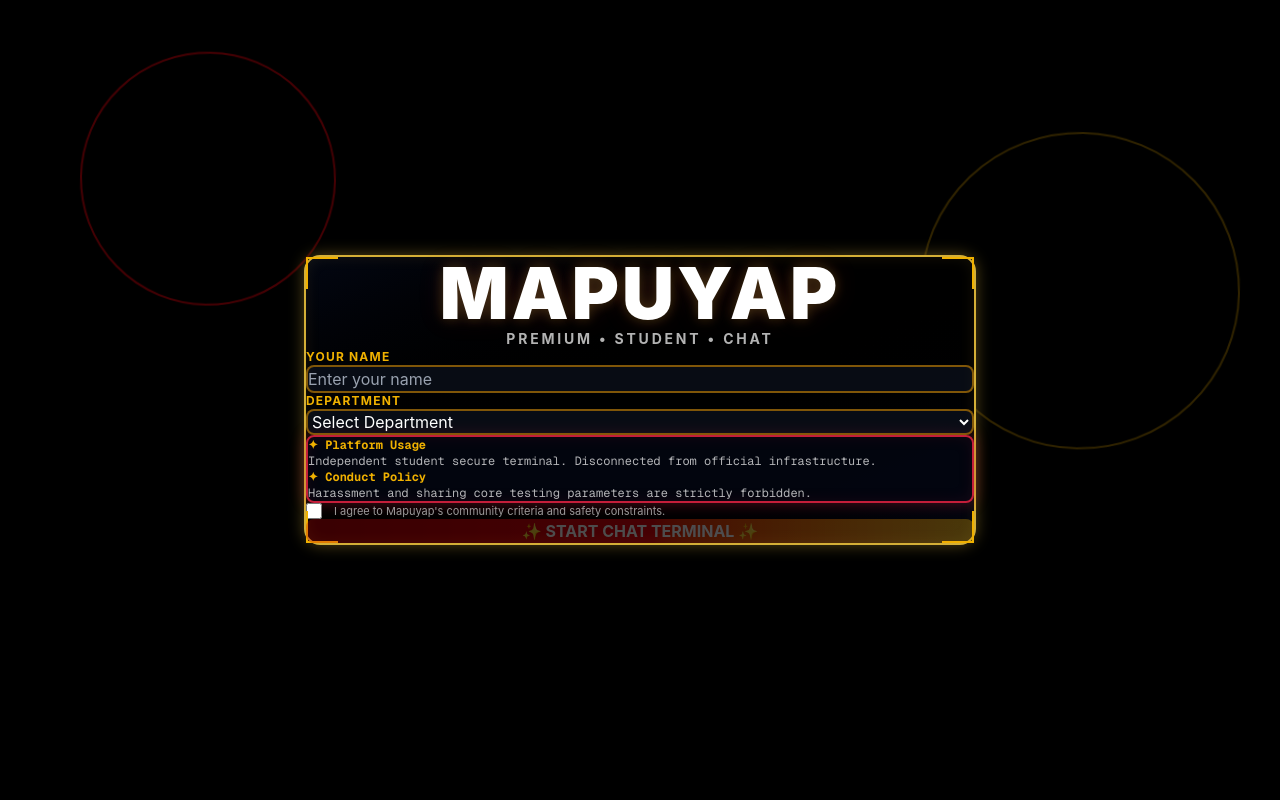
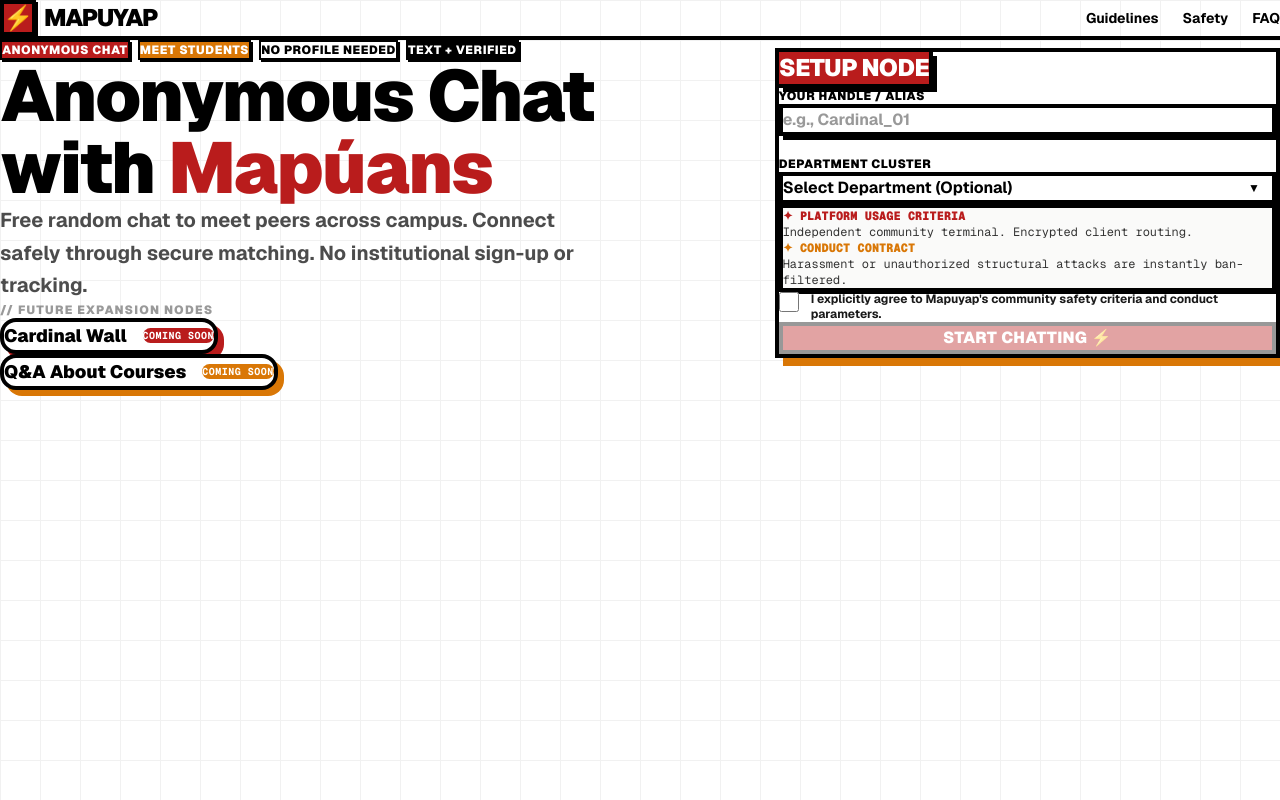
Before and after one commit to KobeOrteza/mapuyap, a Next.js app in the folder mapuyap/: page / in a window 1280 px wide. Built offline with nearby package versions, Linux system fonts and the light colour scheme.

Commit message:
feat: redesign home UI to red and gold neo-brutalist style with upcoming feature nodes

```diff
--- a/mapuyap/app/page.tsx
+++ b/mapuyap/app/page.tsx
@@ -40,78 +40,196 @@ export default function Home() {
     }, 400);
   };
 
+  const handleFutureFeature = (featureName: string) => {
+    alert(`${featureName} module is under development! Coming soon.`);
+  };
+
   return (
-    <main className="min-h-screen bg-black flex items-center justify-center p-4 relative overflow-hidden">
-      <div className="absolute inset-0 overflow-hidden">
-        <div className="absolute top-20 left-20 w-64 h-64 rounded-full border-2 border-red-600/30 float-3d"></div>
-        <div className="absolute top-40 right-10 w-80 h-80 rounded-full border-2 border-yellow-500/20 float-3d"></div>
+    <main className="min-h-screen bg-white font-sans text-black relative p-6 md:p-12 selection:bg-[#B91C1C] selection:text-white block">
+      {/* Neo-Brutalist Grid Background Pattern */}
+      <div
+        className="absolute inset-0 opacity-5 pointer-events-none"
+        style={{
+          backgroundImage: 'linear-gradient(#000 1px, transparent 1px), linear-gradient(90deg, #000 1px, transparent 1px)',
+          backgroundSize: '40px 40px'
+        }}
+      />
+
+      {/* Header / Navbar section */}
+      <header className="max-w-7xl mx-auto flex justify-between items-center border-b-4 border-black pb-6 mb-12 relative z-10 bg-transparent h-auto">
+        <div className="flex items-center gap-2 font-black text-2xl tracking-tight relative">
+          <div className="bg-[#B91C1C] text-white w-9 h-9 border-4 border-black rounded-none flex items-center justify-center font-sans shadow-[2px_2px_0px_0px_#000]">
+            ⚡
+          </div>
+          <span className="tracking-tighter">MAPUYAP</span>
+        </div>
+        <div className="hidden md:flex gap-6 font-bold text-sm relative">
+          <span className="cursor-pointer hover:text-[#B91C1C] hover:underline">Guidelines</span>
+          <span className="cursor-pointer hover:text-[#B91C1C] hover:underline">Safety</span>
+          <span className="cursor-pointer hover:text-[#B91C1C] hover:underline">FAQ</span>
+        </div>
+      </header>
+
+      {/* Main split content layout */}
+      <div className="max-w-7xl mx-auto grid grid-cols-1 lg:grid-cols-12 gap-12 items-start relative z-10 pb-12">
+
+        {/* Left Side: Hero Text, Badges, and Stacking Chat Bubbles */}
+        <div className="lg:col-span-7 space-y-12 relative block w-full">
+
+          {/* Main Hero Group */}
+          <div className="space-y-6">
+            {/* Aesthetic Tag Pill Badges */}
+            <div className="flex flex-wrap gap-2 relative">
+              <span className="bg-[#B91C1C] text-white px-3 py-1 text-xs font-black uppercase tracking-wider border-2 border-black shadow-[2px_2px_0px_0px_#000] inline-block">
+                Anonymous Chat
+              </span>
+              <span className="bg-[#D97706] text-white px-3 py-1 text-xs font-black uppercase tracking-wider border-2 border-black shadow-[2px_2px_0px_0px_#000] inline-block">
+                Meet Students
+              </span>
+              <span className="bg-white text-black px-3 py-1 text-xs font-black uppercase tracking-wider border-2 border-black shadow-[2px_2px_0px_0px_#000] inline-block">
+                No Profile Needed
+              </span>
+              <span className="bg-black text-white px-3 py-1 text-xs font-black uppercase tracking-wider border-2 border-black shadow-[2px_2px_0px_0px_#000] inline-block">
+                Text + Verified
+              </span>
             </div>
 
-      <div className="card-3d gold-border rounded-2xl p-10 md:p-16 w-full max-w-2xl relative z-10 bg-gradient-to-br from-gray-950 via-black to-gray-950">
-        <div className="absolute top-0 left-0 w-8 h-8 border-t-2 border-l-2 border-yellow-500"></div>
-        <div className="absolute top-0 right-0 w-8 h-8 border-t-2 border-r-2 border-yellow-500"></div>
-        <div className="absolute bottom-0 left-0 w-8 h-8 border-b-2 border-l-2 border-yellow-500"></div>
-        <div className="absolute bottom-0 right-0 w-8 h-8 border-b-2 border-r-2 border-yellow-500"></div>
+            <h1 className="text-5xl md:text-7xl font-black tracking-tight leading-none text-black block relative">
+              Anonymous Chat with <span className="text-[#B91C1C]">Mapúans</span>
+            </h1>
 
-        <div className="text-center mb-12">
-          <h1 className="text-6xl md:text-7xl font-black text-white text-3d text-shine mb-4">MAPUYAP</h1>
-          <p className="text-white/70 text-sm tracking-[0.2em] font-bold">PREMIUM • STUDENT • CHAT</p>
+            <p className="text-lg md:text-xl font-bold max-w-xl text-black/70 leading-relaxed block relative">
+              Free random chat to meet peers across campus. Connect safely through secure matching. No institutional sign-up or tracking.
+            </p>
           </div>
 
-        <div className="space-y-6 mb-6">
-          <div>
-            <label className="text-yellow-500 text-xs font-bold tracking-widest block mb-2">YOUR NAME</label>
+
+
+
+          {/* Stacking Chat Bubbles Section */}
+          <div className="pt-4 relative block max-w-lg space-y-3">
+            <h3 className="text-xs font-black tracking-widest uppercase text-black/40 mb-4 block">
+              // Future Expansion Nodes
+            </h3>
+
+            {/* Bubble 1: Cardinal Wall */}
+            <div className="relative block group">
+              <button
+                onClick={() => handleFutureFeature("Cardinal Wall")}
+                className="w-full md:w-auto text-left bg-white text-black font-black border-4 border-black px-6 py-4 text-base md:text-lg shadow-[6px_6px_0px_0px_#B91C1C] hover:translate-x-[-2px] hover:translate-y-[-2px] hover:shadow-[8px_8px_0px_0px_#B91C1C] active:translate-x-[2px] active:translate-y-[2px] active:shadow-[4px_4px_0px_0px_#B91C1C] transition-all rounded-2xl flex items-center justify-between gap-4"
+              >
+                <span> Cardinal Wall</span>
+                <span className="bg-[#B91C1C] text-white text-[10px] px-2 py-0.5 rounded-full font-mono tracking-wider font-bold">
+                  COMING SOON
+                </span>
+              </button>
+            </div>
+
+            {/* Bubble 2: Q&A About Courses */}
+            <div className="relative block pt-1 md:pl-8">
+              <button
+                onClick={() => handleFutureFeature("Course Q&A")}
+                className="w-full md:w-auto text-left bg-white text-black font-black border-4 border-black px-6 py-4 text-base md:text-lg shadow-[6px_6px_0px_0px_#D97706] hover:translate-x-[-2px] hover:translate-y-[-2px] hover:shadow-[8px_8px_0px_0px_#D97706] active:translate-x-[2px] active:translate-y-[2px] active:shadow-[4px_4px_0px_0px_#D97706] transition-all rounded-2xl flex items-center justify-between gap-4"
+              >
+                <span> Q&A About Courses</span>
+                <span className="bg-[#D97706] text-white text-[10px] px-2 py-0.5 rounded-full font-mono tracking-wider font-bold">
+                  COMING SOON
+                </span>
+              </button>
+            </div>
+          </div>
+
+        </div>
+
+        {/* Right Side: The Form Card */}
+        <div className="lg:col-span-5 bg-white border-4 border-black p-6 md:p-8 shadow-[8px_8px_0px_0px_#D97706] rounded-none relative block h-auto lg:sticky lg:top-12">
+
+          <div className="relative block mb-6">
+            <h2 className="text-2xl font-black uppercase tracking-tight border-b-4 border-black pb-2 bg-[#B91C1C] text-white inline-block px-4 border-r-4 shadow-[4px_4px_0px_0px_#000] h-auto relative">
+              Setup Node
+            </h2>
+          </div>
+
+          {/* Form Input Container Area */}
+          <div className="flex flex-col gap-5 mb-5 relative block h-auto">
+            {/* Input Name */}
+            <div className="relative block h-auto">
+              <label className="block text-xs font-black tracking-wider uppercase mb-2 relative text-black">
+                Your Handle / Alias
+              </label>
               <input
                 type="text"
-              placeholder="Enter your name"
+                placeholder="e.g., Cardinal_01"
                 value={name}
                 onChange={(e) => setName(e.target.value)}
-              className="w-full bg-gray-900/50 border-2 border-yellow-600/60 rounded-lg p-4 text-white placeholder-gray-400 focus:outline-none focus:border-yellow-400"
+                className="w-full bg-white border-4 border-black p-3 font-bold text-black placeholder-black/40 focus:outline-none focus:bg-amber-50 shadow-[4px_4px_0px_0px_#000] transition-all focus:translate-x-[-2px] focus:translate-y-[-2px] focus:shadow-[6px_6px_0px_0px_#000] relative block h-auto"
               />
             </div>
 
-          <div>
-            <label className="text-yellow-500 text-xs font-bold tracking-widest block mb-2">DEPARTMENT</label>
+            {/* Select Department */}
+            <div className="relative block h-auto">
+              <label className="block text-xs font-black tracking-wider uppercase mb-2 relative text-black">
+                Department Cluster
+              </label>
+              <div className="relative block h-auto">
                 <select
                   value={department}
                   onChange={(e) => setDepartment(e.target.value)}
-              className="w-full bg-gray-900/50 border-2 border-yellow-600/60 rounded-lg p-4 text-white focus:outline-none focus:border-yellow-400"
+                  className="w-full bg-white border-4 border-black p-3 font-bold text-black focus:outline-none appearance-none cursor-pointer shadow-[4px_4px_0px_0px_#000] relative block h-auto pr-10"
                 >
-              <option value="">Select Department</option>
+                  <option value="">Select Department (Optional)</option>
                   {departments.map((dept) => (
-                <option key={dept} value={dept}>{dept}</option>
+                    <option key={dept} value={dept}>
+                      {dept}
+                    </option>
                   ))}
                 </select>
+                <div className="absolute right-4 top-1/2 -translate-y-1/2 pointer-events-none font-black text-xs z-20">
+                  ▼
+                </div>
+              </div>
             </div>
           </div>
 
-        <div className="red-border rounded-lg p-4 mb-6 bg-gray-950/80 max-h-32 overflow-y-auto font-mono text-xs text-white/70">
-          <p className="text-yellow-500 font-bold">✦ Platform Usage</p>
-          <p className="mb-2">Independent student secure terminal. Disconnected from official infrastructure.</p>
-          <p className="text-yellow-500 font-bold">✦ Conduct Policy</p>
-          <p>Harassment and sharing core testing parameters are strictly forbidden.</p>
+          {/* Rules Terminal Block */}
+          <div className="border-4 border-black p-4 mb-5 bg-stone-50 font-mono text-xs space-y-2 shadow-[2px_2px_0px_0px_#000] relative block h-auto">
+            <div className="block">
+              <p className="font-black text-[#B91C1C] m-0">✦ PLATFORM USAGE CRITERIA</p>
+              <p className="text-black/80 m-0 pt-0.5">Independent community terminal. Encrypted client routing.</p>
+            </div>
+            <div className="block pt-1">
+              <p className="font-black text-[#D97706] m-0">✦ CONDUCT CONTRACT</p>
+              <p className="text-black/80 m-0 pt-0.5">Harassment or unauthorized structural attacks are instantly ban-filtered.</p>
+            </div>
           </div>
 
-        <div className="flex items-start gap-3 mb-8">
+          {/* Terms Agreement Checkbox */}
+          <div className="flex items-start gap-3 mb-6 relative h-auto">
             <input
               type="checkbox"
               id="termsAgreement"
               checked={agreedToTerms}
               onChange={(e) => setAgreedToTerms(e.target.checked)}
-            className="mt-0.5 h-4 w-4 accent-red-600 cursor-pointer"
+              className="mt-0.5 h-5 w-5 min-w-[20px] accent-black border-4 border-black cursor-pointer rounded-none relative inline-block"
             />
-          <label htmlFor="termsAgreement" className="cursor-pointer text-white/60 text-[11px] select-none">
-            I agree to Mapuyap's community criteria and safety constraints.
+            <label htmlFor="termsAgreement" className="cursor-pointer text-xs font-bold select-none leading-tight text-black/90 relative inline-block">
+              I explicitly agree to Mapuyap's community safety criteria and conduct parameters.
             </label>
           </div>
 
+          {/* Core Action Button */}
+          <div className="relative block h-auto">
             <button
               onClick={startChat}
               disabled={isLoading || !name.trim() || !agreedToTerms}
-          className="w-full relative rounded-lg py-4 font-bold text-white transition-all bg-gradient-to-r from-red-700 via-red-600 to-yellow-500 disabled:opacity-30 disabled:cursor-not-allowed"
+              className="w-full bg-[#B91C1C] text-white font-black border-4 border-black py-4 text-center tracking-wide uppercase text-sm md:text-base shadow-[4px_4px_0px_0px_#000] hover:translate-x-[-2px] hover:translate-y-[-2px] hover:shadow-[6px_6px_0px_0px_#D97706] active:translate-x-[2px] active:translate-y-[2px] active:shadow-[2px_2px_0px_0px_#000] transition-all disabled:opacity-40 disabled:pointer-events-none block relative h-auto hover:bg-[#A11818]"
             >
-          {isLoading ? "INITIALIZING NODE..." : "✨ START CHAT TERMINAL ✨"}
+              {isLoading ? "Initializing Network Node..." : "Start Chatting ⚡"}
             </button>
+          </div>
+
+        </div>
+
       </div>
     </main>
   );
```
Lines whose indentation alone changed are shown as unchanged.
